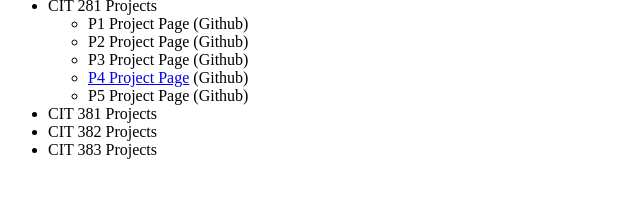
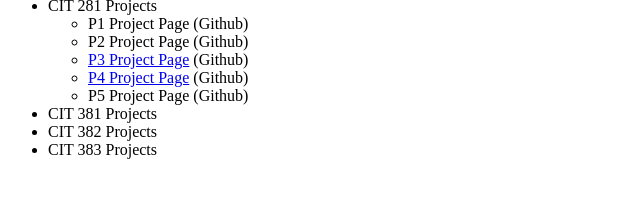
Before and after one commit to maddiemanriquez/maddiemanriquez.github.io, a plain HTML site: page index.html in a window 1280 px wide. Shown: the part 1141-1339 px from the top of the page, 0-640 px from the left. Drawn offline with Linux system fonts and the light colour scheme.

Commit message:
Update index.html

```diff
--- a/index.html
+++ b/index.html
@@ -65,7 +65,7 @@
           <ul>
             <li>P1 Project Page (Github)</li>
             <li>P2 Project Page (Github)</li>
-            <li>P3 Project Page (Github)</li>
+            <li><a href="https://uo-cit.github.io/project-3-maddiemanriquez/">P3 Project Page</a> (Github)</li>
             <li><a href="https://uo-cit.github.io/project-4-maddiemanriquez/">P4 Project Page</a> (Github)</li>
             <li>P5 Project Page (Github)</li>
           </ul>
```
